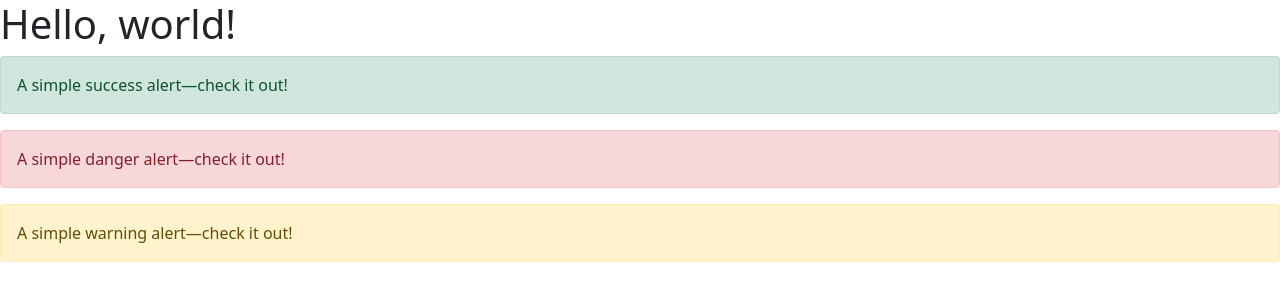
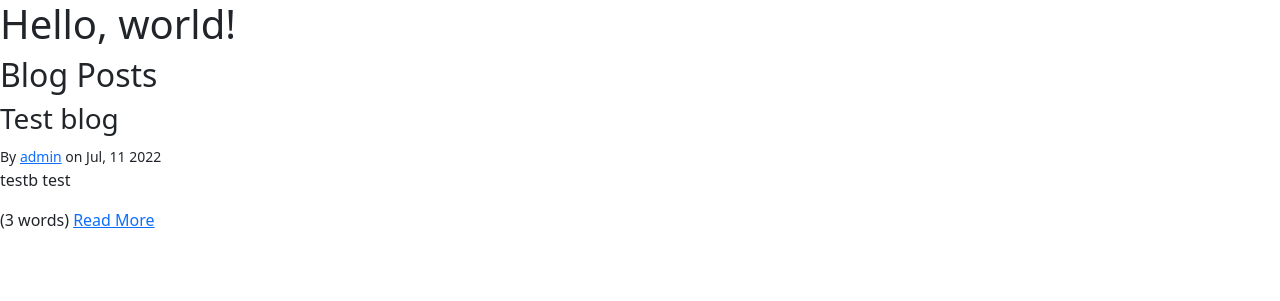
Before and after one commit to manishsparxIt2/blango, a Django app: page / in a window 1280 px wide. Shown: the top 301 px of the page. Run offline with Django 3.2, Linux system fonts and the light colour scheme; data comes from the database, SQL or seed files in the repository; parts of the project's set-up code (start-up, migrations or seed data) failed here and were passed over.

Commit message:
finish cutom filters

```diff
--- a/blog/blog/settings.py
+++ b/blog/blog/settings.py
@@ -38,6 +38,7 @@ INSTALLED_APPS = [
     'django.contrib.sessions',
     'django.contrib.messages',
     'django.contrib.staticfiles',
+
     'blog',
 ]
 
@@ -65,6 +66,9 @@ TEMPLATES = [
                 'django.contrib.auth.context_processors.auth',
                 'django.contrib.messages.context_processors.messages',
             ],
+            'libraries':  {
+                'blog_extras': 'templates.blog_extras',
+            }
         },
     },
 ]
--- a/blog/blog/views.py
+++ b/blog/blog/views.py
@@ -1,5 +1,8 @@
 from django.shortcuts import render
+from django.utils import timezone
+from blog.models import Post
 
 def index(request):
-  return render(request,"blog/index.html")
-# Create your views here.
+  posts = Post.objects.filter(published_at__lte=timezone.now())
+  return render(request, "blog/index.html", {"posts": posts})
+  # Create your views here.
--- a/blog/templates/blog/index.html
+++ b/blog/templates/blog/index.html
@@ -1,12 +1,20 @@
 {% extends "base.html" %}
+{% load blog_extras %}
+ <small>By {{ post.author|author_details:request.user }} on {{ post.published_at|date:"M, d Y" }}</small>
+         <!-- existing line -->
 {% block content %}
-<div class="alert alert-success" role="alert">
-  A simple success alert—check it out!
-</div>
-<div class="alert alert-danger" role="alert">
-  A simple danger alert—check it out!
-</div>
-<div class="alert alert-warning" role="alert">
-  A simple warning alert—check it out!
-</div>
+    <h2>Blog Posts</h2>
+    {% for post in posts %}
+    <div class="row">
+        <div class="col">
+            <h3>{{ post.title }}</h3>
+           <small>By {{ post.author|author_details:request.user }} on {{ post.published_at|date:"M, d Y" }}</small>
+             <p>{{ post.summary }}</p>
+            <p>
+                ({{ post.content|wordcount }} words)
+                <a href="#">Read More</a>
+            </p>
+        </div>
+    </div>
+    {% endfor %}
 {% endblock %}
--- /dev/null
+++ b/blog/templates/blog_extras.py
@@ -0,0 +1,30 @@
+from django.contrib.auth import get_user_model
+from django import template
+from django.utils.html import format_html
+
+user_model = get_user_model()
+register = template.Library()
+
+@register.filter
+def author_details(author, current_user):
+
+  if not isinstance(author, user_model):
+      # return empty string as safe default
+    return ""
+
+  if author == current_user:
+    return format_html("<strong>me</strong>")
+
+  if author.first_name and author.last_name:
+    name = f"{author.first_name} {author.last_name}"
+  else:
+    name = f"{author.username}"
+
+  if author.email:
+    prefix = format_html('<a href="mailto:{}">', author.email)
+    suffix = format_html("</a>")
+  else:
+    prefix = ""
+    suffix = ""
+
+  return format_html('{}{}{}', prefix, name, suffix)
```
Also changed, not shown: blog/templates/__init__.py (added).
